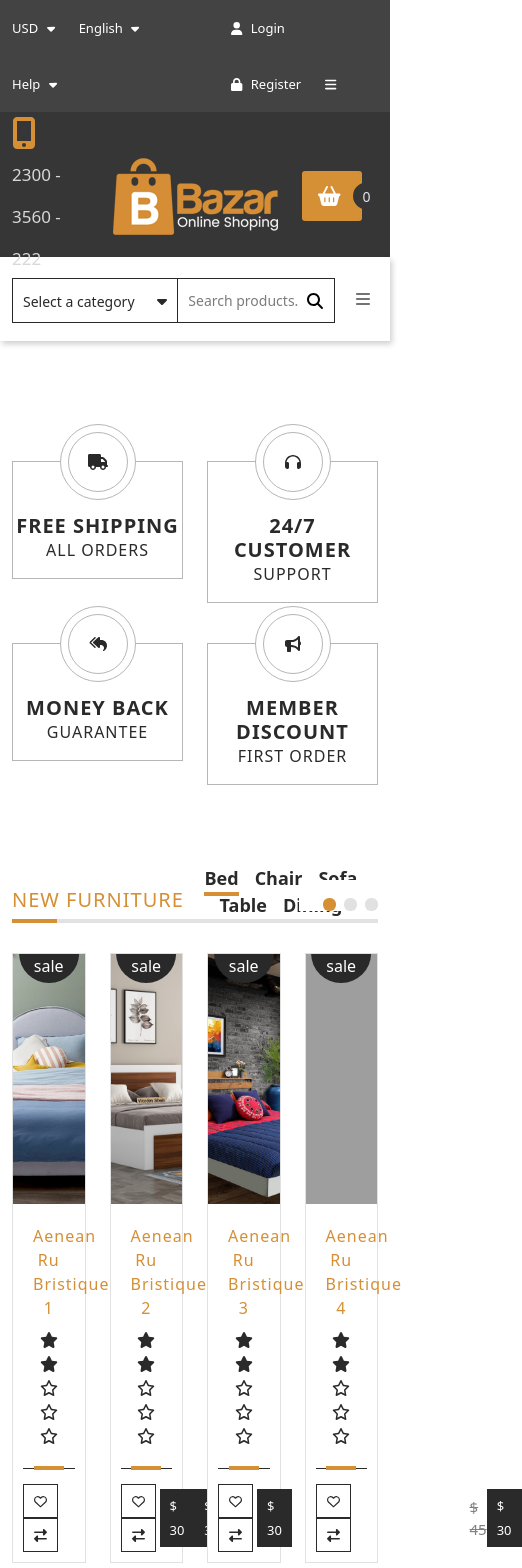
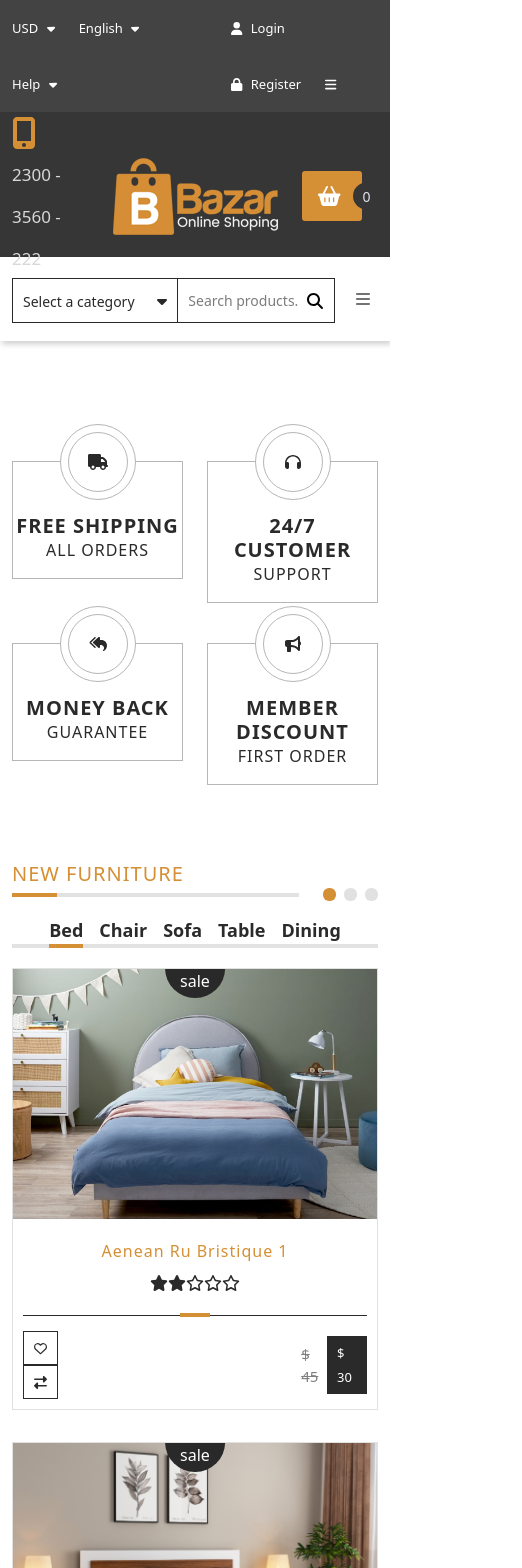
Before and after one commit to DawSeg/furnitureShop, a React (Create React App) app: page / in a window 390 px wide. Shown: the top 1568 px of the page, 522 px wide, since content can reach past the window. Built offline with nearby package versions, Linux system fonts and the light colour scheme; grey boxes are pictures that could not be loaded.

Commit message:
addNewFurnitureRWD

```diff
--- a/src/components/common/ProductBox/ProductBox.module.scss
+++ b/src/components/common/ProductBox/ProductBox.module.scss
@@ -110,3 +110,20 @@ margin-right: 4px;
   text-decoration: line-through;
   margin-left: 115px;
 }
+
+@media (max-width: 767px) {
+  .oldPrice {
+    margin-left: 210px;
+  }
+}
+
+@media (min-width: 768px) and (max-width: 1024px) {
+  .oldPrice {
+    margin-left: 160px;
+  }
+}
+@media (min-width: 1025px) and (max-width: 1366px) {
+  .oldPrice {
+    margin-left: 80px;
+  }
+}
--- a/src/components/features/NewFurniture/NewFurniture.js
+++ b/src/components/features/NewFurniture/NewFurniture.js
@@ -58,7 +58,7 @@ const NewFurniture = ({ categories, products }) => {
                   <li key={item.id}>
                     <a
                       className={item.id === activeCategory ? styles.active : ''}
-                      onClick={() => this.handleCategoryChange(item.id)}
+                      onClick={() => handleCategoryChange(item.id)}
                     >
                       {item.name}
                     </a>
@@ -74,7 +74,7 @@ const NewFurniture = ({ categories, products }) => {
         <Swipeable leftAction={handleSwipeLeft} rightAction={handleSwipeRight}>
           <div className='row'>
             {categoryProducts.slice(activePage * 8, (activePage + 1) * 8).map(item => (
-              <div key={item.id} className='col-3'>
+              <div key={item.id} className='col-xl-3 col-md-6 col-sm-12'>
                 <ProductBox {...item} />
               </div>
             ))}
--- a/src/components/features/NewFurniture/NewFurniture.module.scss
+++ b/src/components/features/NewFurniture/NewFurniture.module.scss
@@ -5,7 +5,7 @@
     margin-bottom: 30px;
     position: relative;
 
-    :global(.row) > * {
+    :global(.row)>* {
       border-bottom: 4px solid #e2e2e2;
       padding: 0;
     }
@@ -34,10 +34,12 @@
 
     .menu {
       text-align: center;
+
       ul {
         margin: 0;
         padding: 0;
         list-style: none;
+
         li {
           display: inline-block;
           margin: 0 0.5rem;
@@ -50,6 +52,7 @@
             text-decoration: none;
             font-size: 18px;
             display: block;
+            cursor: pointer;
 
             &.active,
             &:hover {
@@ -101,3 +104,30 @@
     }
   }
 }
+
+  @media (max-width: 767px) {
+    .heading {
+      position: relative;
+      bottom: 10px;
+      width: 340px;
+    }
+
+    .dots {
+      max-width: 90px;
+
+      ul {
+        position: relative ;
+        bottom: 10px;
+      }
+    }
+
+    .menu {
+      position: relative;
+        top: 10px;
+      ul {
+
+        display: flex;
+        justify-content: center;
+      }
+    }
+  }
```
